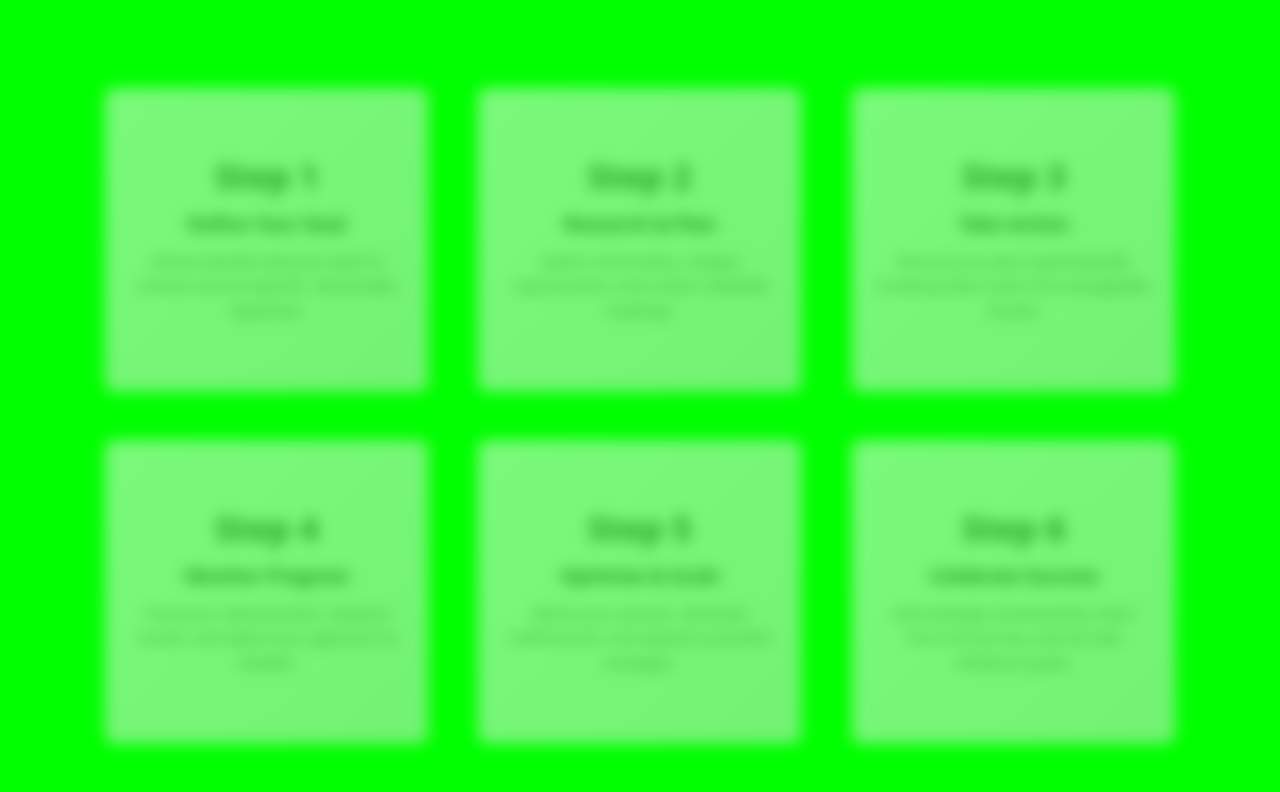
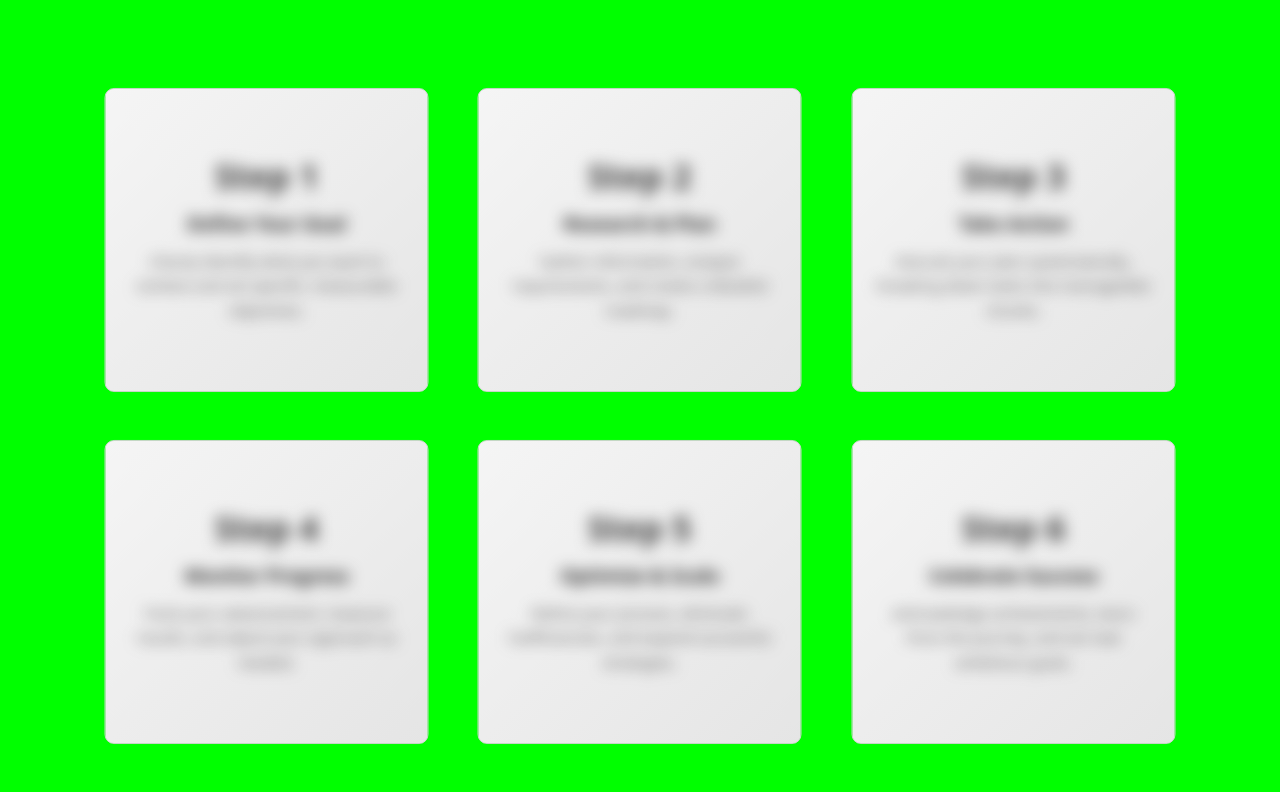
Before and after one commit to BillMuriu/video-editing-components, a Next.js app: page /focus-cards-keyboard in a window 1280 px wide. Shown: the top 792 px of the page. Built offline with nearby package versions, Linux system fonts and the light colour scheme.

Commit message:
The multistep thing worked perfectly

```diff
--- a/app/focus-cards-keyboard/_components/focus-cards-keyboard.tsx
+++ b/app/focus-cards-keyboard/_components/focus-cards-keyboard.tsx
@@ -2,6 +2,7 @@
 
 import React from "react";
 import { cn } from "@/lib/utils";
+import { motion } from "framer-motion";
 
 export const Card = React.memo(
   ({
@@ -13,10 +14,38 @@ export const Card = React.memo(
     index: number;
     currentStep: number;
   }) => (
-    <div
+    <motion.div
+      initial={{
+        x: -200
+      }}
+      animate={{
+        x: 0
+      }}
+      transition={{
+        duration: 0.3,
+        delay: index * 0.1,
+        ease: "easeOut"
+      }}
       className={cn(
         "rounded-lg relative bg-gradient-to-br from-neutral-100 to-neutral-200 dark:from-neutral-800 dark:to-neutral-900 overflow-hidden h-60 md:h-80 w-full transition-all duration-500 ease-out flex flex-col items-center justify-center p-6 text-center border border-neutral-300 dark:border-neutral-600",
-        index > currentStep && "blur-sm scale-[0.95] opacity-50"
+        index > currentStep && "scale-[0.95]"
+      )}
+    >
+      <motion.div
+        initial={{
+          opacity: 0
+        }}
+        animate={{
+          opacity: 1
+        }}
+        transition={{
+          duration: 0.4,
+          delay: index * 0.1 + 0.1,
+          ease: "easeOut"
+        }}
+        className={cn(
+          "transition-all duration-500 ease-out",
+          index > currentStep && "blur-sm opacity-50"
         )}
       >
         <div className="text-3xl md:text-4xl font-bold mb-4 text-neutral-700 dark:text-neutral-300">
@@ -28,7 +57,8 @@ export const Card = React.memo(
         <div className="text-sm md:text-base text-neutral-600 dark:text-neutral-400 leading-relaxed">
           {card.description}
         </div>
-    </div>
+      </motion.div>
+    </motion.div>
   )
 );
 
```
Lines whose indentation alone changed are shown as unchanged.
